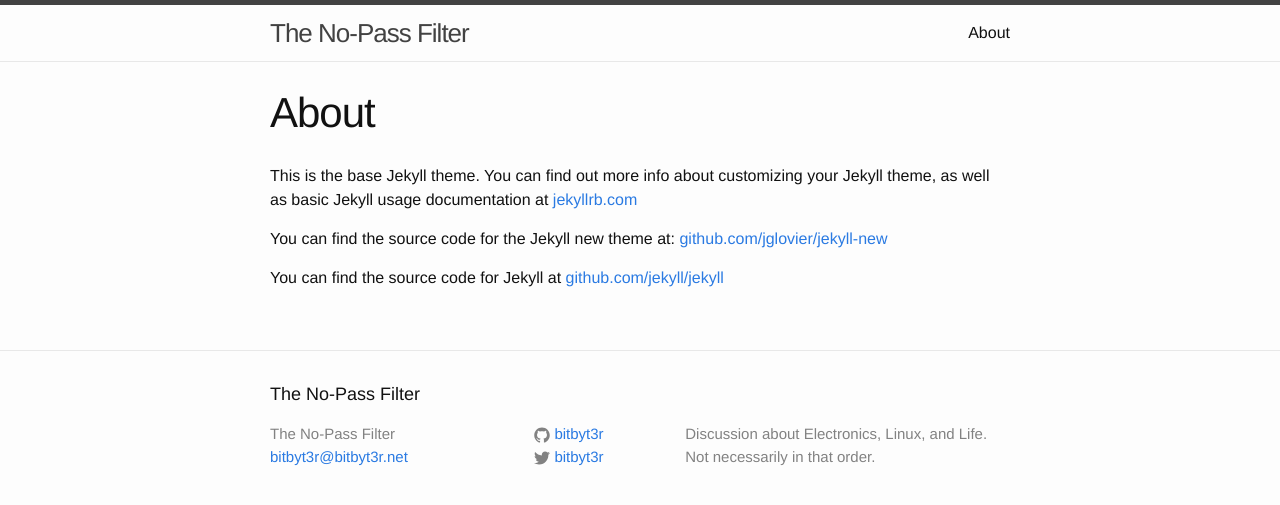
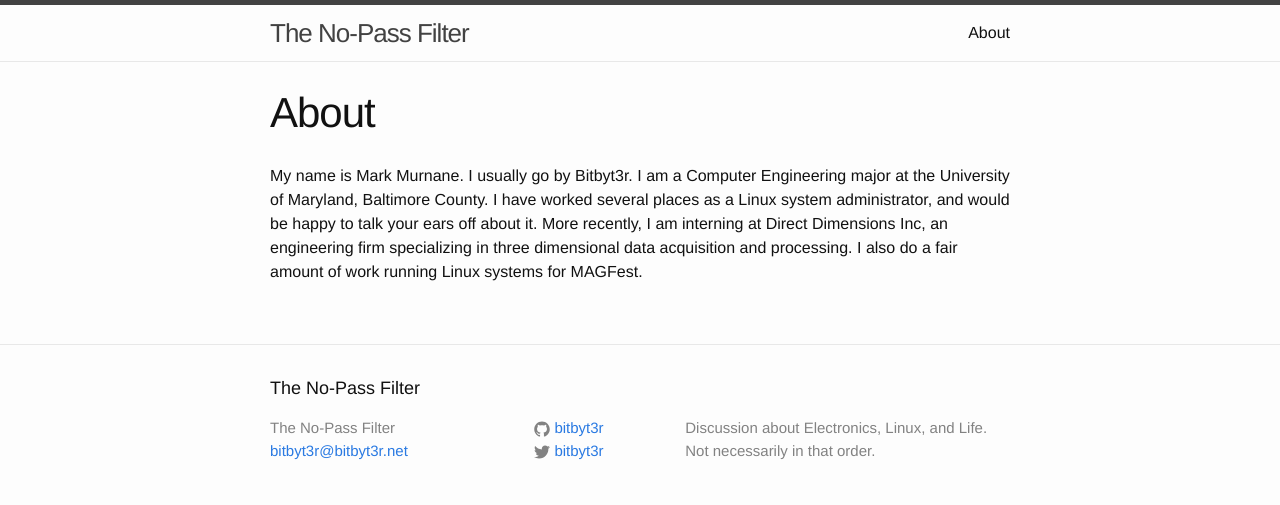
Before and after one commit to bitbyt3r/bitbyt3r-website, a Jekyll site: the page built from about.md, in a window 1280 px wide. Shown: the top 505 px of the page. Built offline with Jekyll 4.4.1, drawn with Linux system fonts in a browser that asks for light colours.

Commit message:
Added about and maybe fixed link on hello world post

```diff
--- a/_posts/2015-07-11-wehello-world.markdown
+++ b/_posts/2015-07-11-wehello-world.markdown
@@ -6,8 +6,7 @@ categories: jekyll jenkins github
 ---
 So... I built a blog. This is it. Enjoy.
 
-If you want to see the source, you can find it at the usual [Github]:
-https://github.com/bitbyt3r/bitbyt3r-website
+If you want to see the source, you can find it at the usual [Github](https://github.com/bitbyt3r/bitbyt3r-website)
 
 As you can see there, this site is using Jekyll. I added a webhook
 that allows me to update this blog by pushing to Github, which then
--- a/about.md
+++ b/about.md
@@ -4,8 +4,7 @@ title: About
 permalink: /about/
 ---
 
-This is the base Jekyll theme. You can find out more info about customizing your Jekyll theme, as well as basic Jekyll usage documentation at [jekyllrb.com](http://jekyllrb.com/)
-
-You can find the source code for the Jekyll new theme at: [github.com/jglovier/jekyll-new](https://github.com/jglovier/jekyll-new)
-
-You can find the source code for Jekyll at [github.com/jekyll/jekyll](https://github.com/jekyll/jekyll)
+My name is Mark Murnane. I usually go by Bitbyt3r. I am a Computer Engineering major at the University of Maryland, Baltimore County. I have worked
+several places as a Linux system administrator, and would be happy to talk your ears off about it. More recently, I am interning at Direct Dimensions
+Inc, an engineering firm specializing in three dimensional data acquisition and processing. I also do a fair amount of work running Linux systems for
+MAGFest.
```
